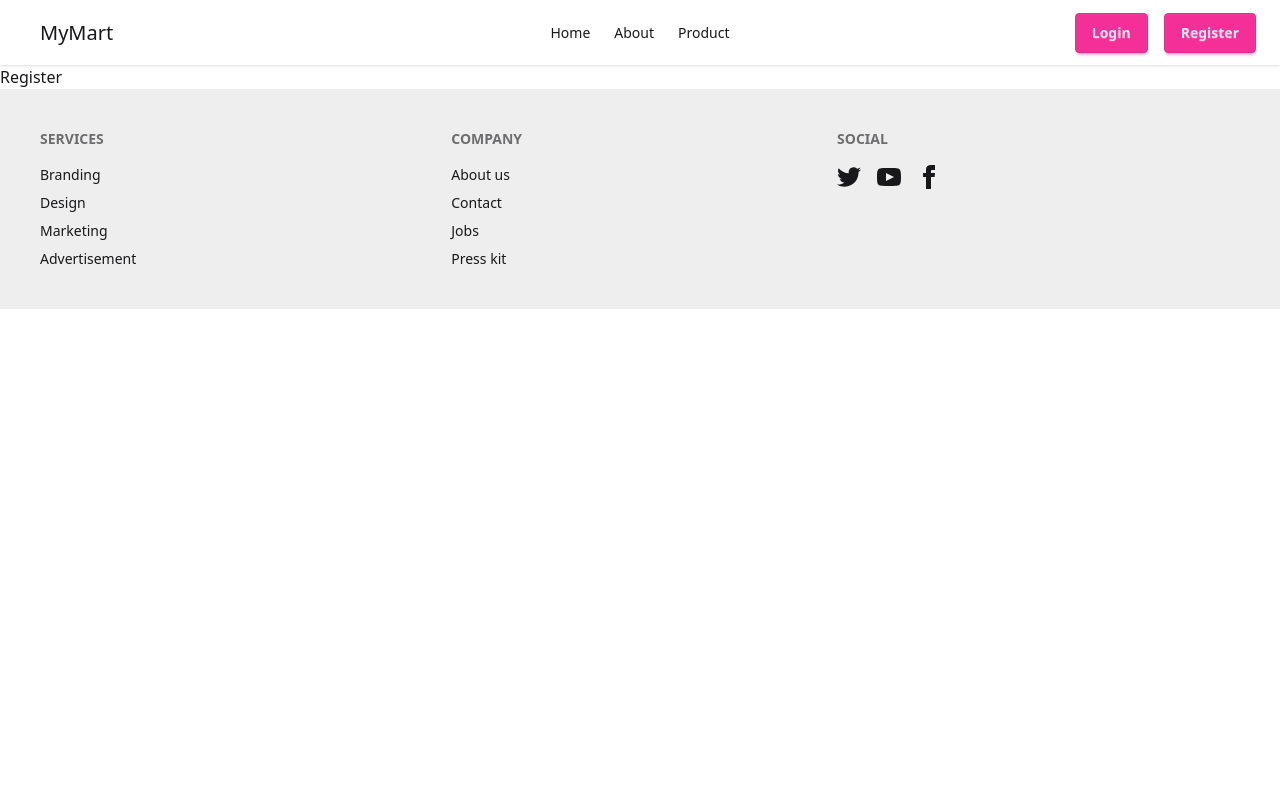
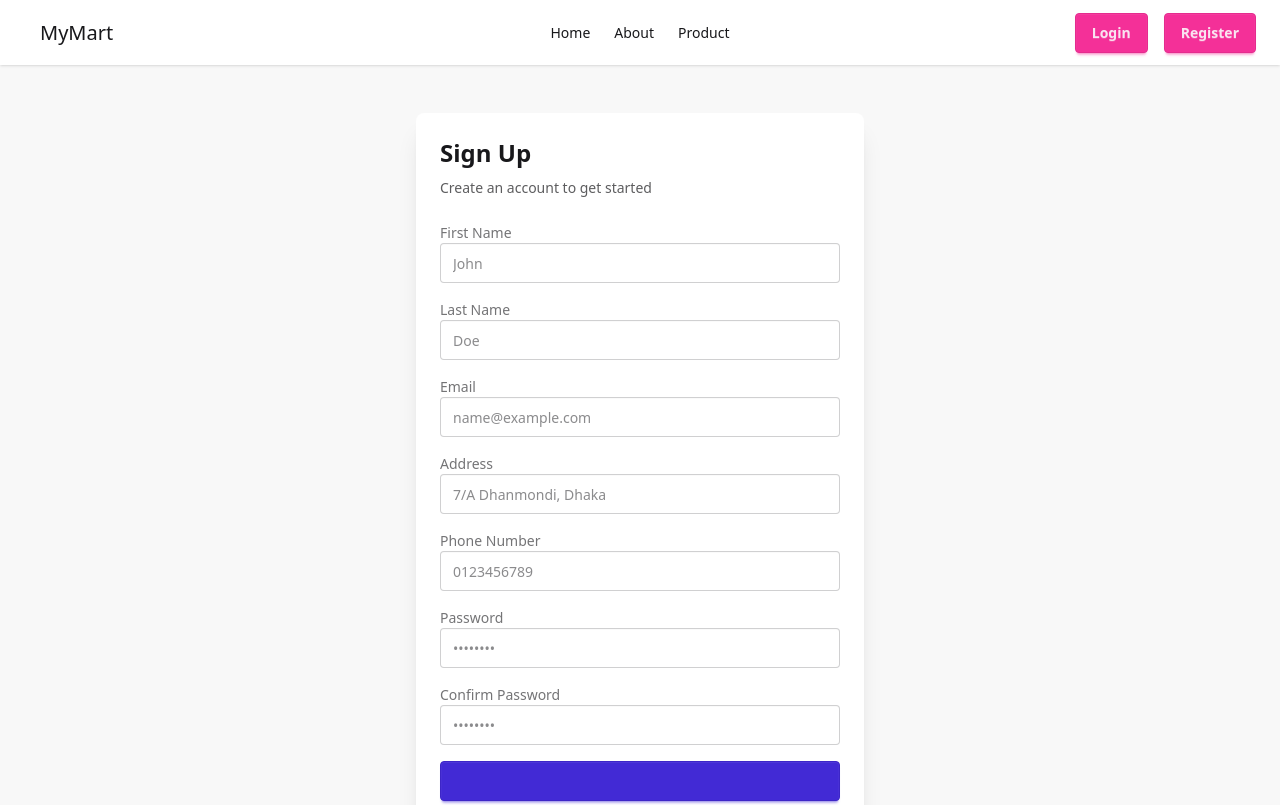
Before and after one commit to tasnim-rahmann/PhiMarT_FRONTEND, a React (Vite) app: page /register in a window 1280 px wide. Shown: the top 805 px of the page. Built offline with nearby package versions, Linux system fonts and the light colour scheme.

Commit message:
register page design

```diff
--- a/src/pages/Register.jsx
+++ b/src/pages/Register.jsx
@@ -1,7 +1,125 @@
 const Register = () => {
+
     return (
-        <div>
-            Register
+        <div className="flex min-h-screen items-center justify-center px-4 py-12 bg-base-200">
+            <div className="card w-full max-w-md bg-base-100 shadow-xl">
+                <div className="card-body">
+                    {/* <div role="alert" className="alert alert-success">
+                        <svg
+                            xmlns="http://www.w3.org/2000/svg"
+                            className="h-6 w-6 shrink-0 stroke-current"
+                            fill="none"
+                            viewBox="0 0 24 24"
+                        >
+                            <path
+                                strokeLinecap="round"
+                                strokeLinejoin="round"
+                                strokeWidth="2"
+                                d="M9 12l2 2 4-4m6 2a9 9 0 11-18 0 9 9 0 0118 0z"
+                            />
+                        </svg>
+                    </div> */}
+
+                    <h2 className="card-title text-2xl font-bold">Sign Up</h2>
+                    <p className="text-base-content/70">
+                        Create an account to get started
+                    </p>
+
+                    <form className="space-y-4 mt-4">
+                        <div className="form-control">
+                            <label className="label" htmlFor="first_name">
+                                <span className="label-text">First Name</span>
+                            </label>
+                            <input
+                                id="first_name"
+                                type="text"
+                                placeholder="John"
+                                className="input input-bordered w-full"
+                            />
+                        </div>
+
+                        <div className="form-control">
+                            <label className="label" htmlFor="last_name">
+                                <span className="label-text">Last Name</span>
+                            </label>
+                            <input
+                                id="last_name"
+                                type="text"
+                                placeholder="Doe"
+                                className="input input-bordered w-full"
+                            />
+                        </div>
+
+                        <div className="form-control">
+                            <label className="label" htmlFor="email">
+                                <span className="label-text">Email</span>
+                            </label>
+                            <input
+                                id="email"
+                                type="email"
+                                placeholder="name@example.com"
+                                className="input input-bordered w-full"
+                            />
+                        </div>
+
+                        <div className="form-control">
+                            <label className="label" htmlFor="address">
+                                <span className="label-text">Address</span>
+                            </label>
+                            <input
+                                id="address"
+                                type="text"
+                                placeholder="7/A Dhanmondi, Dhaka"
+                                className="input input-bordered w-full"
+                            />
+                        </div>
+
+                        <div className="form-control">
+                            <label className="label" htmlFor="phone_number">
+                                <span className="label-text">Phone Number</span>
+                            </label>
+                            <input
+                                id="phone_number"
+                                type="text"
+                                placeholder="0123456789"
+                                className="input input-bordered w-full"
+                            />
+                        </div>
+
+                        <div className="form-control">
+                            <label className="label" htmlFor="password">
+                                <span className="label-text">Password</span>
+                            </label>
+                            <input
+                                id="password"
+                                type="password"
+                                placeholder="••••••••"
+                                className="input input-bordered w-full"
+                            />
+                        </div>
+
+                        <div className="form-control">
+                            <label className="label" htmlFor="confirmPassword">
+                                <span className="label-text">Confirm Password</span>
+                            </label>
+                            <input
+                                id="confirmPassword"
+                                type="password"
+                                placeholder="••••••••"
+                                className="input input-bordered w-full"
+                            />
+                        </div>
+
+                        <button type="submit" className="btn btn-primary w-full"></button>
+                    </form>
+
+                    <div className="text-center mt-4">
+                        <p className="text-base-content/70">
+                            Already have an account?
+                        </p>
+                    </div>
+                </div>
+            </div>
         </div>
     );
 };
```
